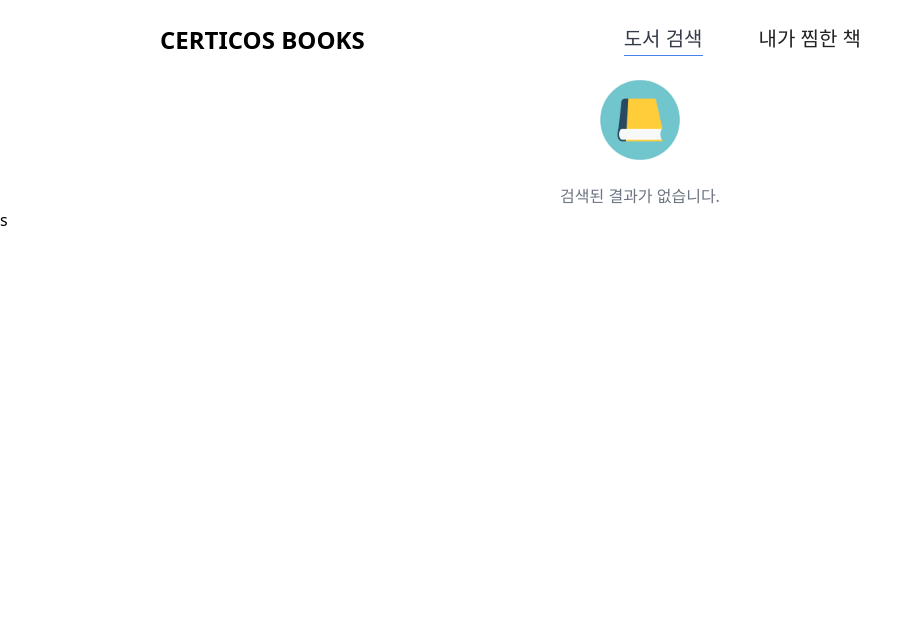
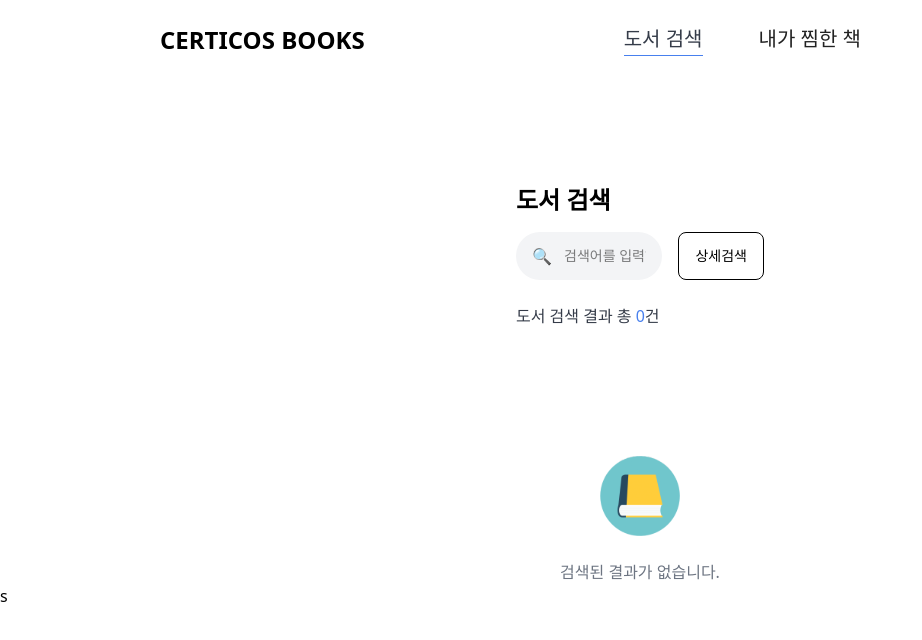
Before and after one commit to taewonnn/cdri-books-taewon, a React (Vite) app: page / in a window 1280 px wide. Shown: the top 640 px of the page, without its empty margins (0-922 px from the left). Built offline with nearby package versions, Linux system fonts and the light colour scheme.

Commit message:
feat: 초기화면 ui

```diff
--- a/src/components/common/Empty.tsx
+++ b/src/components/common/Empty.tsx
@@ -3,7 +3,7 @@ import book from '@/assets/book.svg';
 
 export default function Empty() {
   return (
-    <div className="flex flex-col items-center justify-center gap-6">
+    <div className="flex flex-col gap-6 justify-center items-center">
       <Img src={book} alt="empty book" width={80} height={80} />
       <p className="text-base font-medium text-secondary">검색된 결과가 없습니다.</p>
     </div>
--- a/src/components/search/SearchBar.tsx
+++ b/src/components/search/SearchBar.tsx
@@ -1,3 +1,26 @@
+import { useRef } from 'react';
+
 export default function SearchBar() {
-  return <div>SearchBar</div>;
+  const wrapRef = useRef<HTMLDivElement>(null);
+
+  return (
+    <div ref={wrapRef} className="relative flex items-center gap-4">
+      {/* 입력 박스 */}
+      <div className="flex-1">
+        <div className="flex items-center h-12 rounded-full bg-gray-100 px-4">
+          {/* 왼쪽 검색 아이콘 */}
+          <span className="mr-3 text-gray-500 select-none">🔍</span>
+
+          <input className="w-full bg-transparent outline-none text-sm" placeholder="검색어를 입력하세요" />
+        </div>
+
+        {/* @todo 최근검색어 드롭다운 */}
+      </div>
+
+      {/* 상세검색 버튼 */}
+      <button type="button" className="h-12 px-4 rounded-lg border text-sm">
+        상세검색
+      </button>
+    </div>
+  );
 }
--- /dev/null
+++ b/src/components/search/SearchResult.tsx
@@ -0,0 +1,14 @@
+import Empty from '../common/Empty';
+
+export default function SearchResult() {
+  return (
+    <div className="mt-6">
+      <p className="text-base mb-30 text-primary">
+        도서 검색 결과 총 <span className="text-blue">0</span>건
+      </p>
+      <div className="flex justify-center items-center mt-32">
+        <Empty />
+      </div>
+    </div>
+  );
+}
--- /dev/null
+++ b/src/components/search/SearchSection.tsx
@@ -0,0 +1,14 @@
+type ISearchSection = {
+  title?: string;
+  children: React.ReactNode;
+  className?: string;
+};
+
+export default function SearchSection({ title = '도서 검색', children, className = '' }: ISearchSection) {
+  return (
+    <section className={`max-w-142 ${className}`}>
+      <h1 className="text-2xl font-bold mb-4">{title}</h1>
+      {children}
+    </section>
+  );
+}
--- a/src/index.css
+++ b/src/index.css
@@ -13,6 +13,7 @@
   --text-color-primary: #353c49;
   --text-color-secondary: #6d7582;
   --text-color-subtitle: #8d94a0;
+  --text-color-blue: #4880ee;
 
   /** font */
   --font-family-primary: 'Noto Sans KR', sans-serif;
--- a/src/layout/AppLayout.tsx
+++ b/src/layout/AppLayout.tsx
@@ -36,7 +36,9 @@ export default function AppLayout() {
         </div>
       </header>
 
-      <Outlet />
+      <div className="px-120">
+        <Outlet />
+      </div>
     </div>
   );
 }
--- a/src/pages/SearchPage.tsx
+++ b/src/pages/SearchPage.tsx
@@ -1,9 +1,17 @@
-import Empty from '../components/common/Empty';
+import SearchSection from '@/components/search/SearchSection';
+import SearchBar from '@/components/search/SearchBar';
+import SearchResult from '@/components/search/SearchResult';
 
 export default function SearchPage() {
   return (
-    <div>
-      <Empty />
+    <div className="px-9">
+      {/* 검색 */}
+      <SearchSection className="mt-26">
+        <SearchBar />
+      </SearchSection>
+
+      {/* 결과 */}
+      <SearchResult />
     </div>
   );
 }
```
